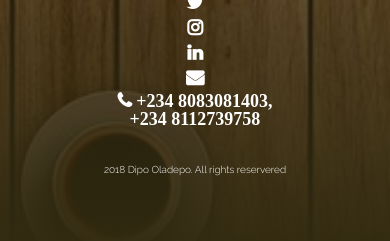
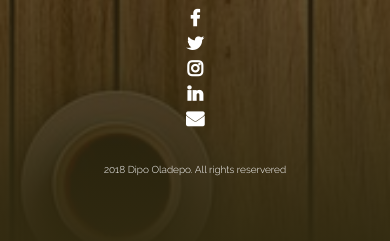
Before and after one commit to Dipo-Oladepo/Dipo-Oladepo.github.io, a plain HTML site: page index.html in a window 390 px wide. Shown: the part 7049-7290 px from the top of the page. Drawn offline with nearby package versions, Linux system fonts and the light colour scheme.

Commit message:
Without the phone number

```diff
--- a/index.html
+++ b/index.html
@@ -222,7 +222,7 @@
                         <li><a href="https://www.instagram.com/king_honray/" class="fa fa-instagram"></a></li>
                         <li><a href="https://www.linkedin.com/in/dipo-oladepo-b88066150/" class="fa fa-linkedin"></a></li>
                         <li><a href="https://www.gmail.com/" class="fa fa-envelope"></a></li>
-                        <li><a href="#" class="fa fa-phone"> +234 8083081403, +234 8112739758</a></li>
+                        <!-- <li><a href="#" class="fa fa-phone"> +234 8083081403, +234 8112739758</a></li> -->
                     </ul>
                 </div>
             </nav>
```
